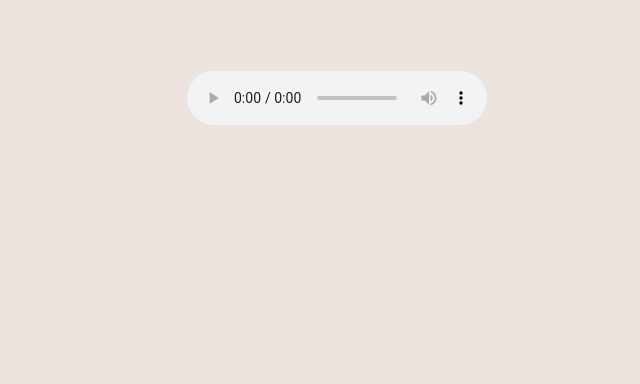
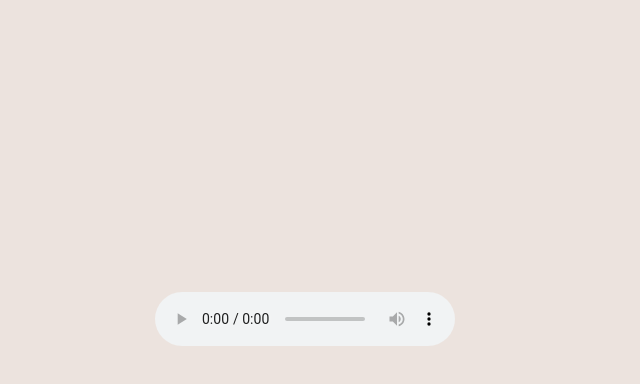
Before and after one commit to mattspersonal/mattspersonal.github.io, a plain HTML site: page index.html in a window 1280 px wide. Shown: the whole page, without its empty margins (390-1030 px from the left). Drawn offline with Linux system fonts and the light colour scheme.

Commit message:
fixed location of audio player

```diff
--- a/style.css
+++ b/style.css
@@ -37,6 +37,6 @@ body {
     background-color: #ece3de;
   }
 .center {
-    padding-left: 45%;
-    padding-top: 5%;
+    padding-left: 42.5%;
+    padding-top: 22.5%;
 }
```
